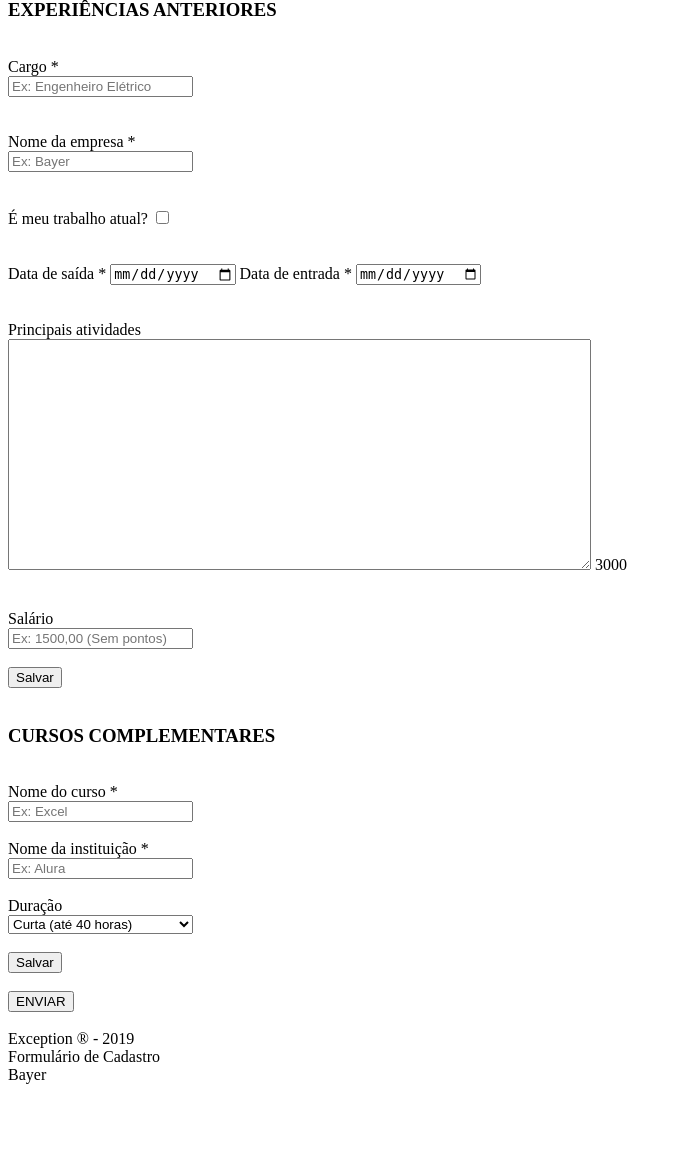
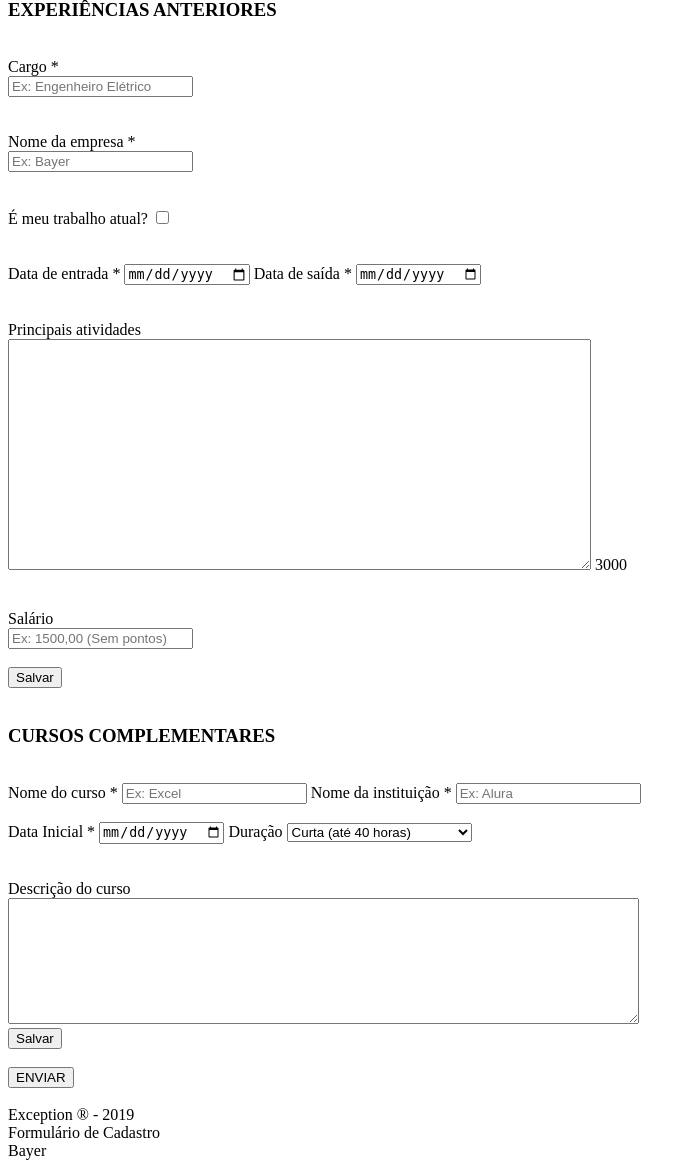
Before and after one commit to exceptionai/TalentAcquisition, a Flask app: page /cadastrar/curriculo in a window 1280 px wide. Shown: the part 872-2040 px from the top of the page, without its empty margins (0-696 px from the left). Before the commit the page ends 1956 px from the top, so only its background shows below. Run offline with Flask 2, Linux system fonts and the light colour scheme.

Commit message:
Adicionado a data inicial dos cursos extracurriculares e campo descrição do curso extracurrícular

```diff
--- a/templates/curriculo/formulario.html
+++ b/templates/curriculo/formulario.html
@@ -91,10 +91,10 @@
                 </div>
                 <br><br>
                 <div>
+                    <label>Data de entrada *</label>
+                    <input type="date" name="dataEntrada1" id="dataEntrada1" value="dataEntrada" required>
                     <label>Data de saída *</label>
-                    <input type="date" name="dataEntrada1" value="dataEntrada" required>
-                    <label>Data de entrada *</label>
-                    <input type="date" name="dataSaida1" value="dataSaida" required>
+                    <input type="date" name="dataSaida1" id="dataSaida1" value="dataSaida" required>
                 </div>
                 <br><br>
                 <div>
@@ -122,19 +122,15 @@
                 <br>
                 <div>
                     <label>Nome do curso *</label>
-                    <br>
                     <input type="text" name="nomeCurso1" id="nomeCurso1" placeholder="Ex: Excel" required>
-                </div>
-                <br>
-                <div>
                     <label>Nome da instituição *</label>
-                    <br>
                     <input type="text" id="respostaInstituicao" name="instituicao1" placeholder="Ex: Alura" required>
                 </div>
                 <br>
-                <div>
+                <div><label for="dataCursoInicio1">Data Inicial *</label>
+                    <input type="date" data-date="" data-date-format="DD MMMM YYYY"  name="dataCursoInicio1" id="dataCursoInicio1" max="today" value="dataEntrada" required>
+
                     <label>Duração</label>
-                    <br>
                     <select name="duracao1">
                         <option value="curta">Curta (até 40 horas)</option>
                         <option value="media">Média (de 41 a 360 horas)</option>
@@ -142,6 +138,9 @@
                     </select>
                 </div>
                 <br>
+                <br>
+                    <label for="descricaoCursoExtraCurricular1">Descrição do curso</label><br>
+                    <textarea id="descricaoCursoExtraCurricular1" name="descricaoCursoExtraCurricular1" cols="76" rows="8"></textarea>
                 <div>
                     <button id="salvar">Salvar</button>
                 </div>
```
